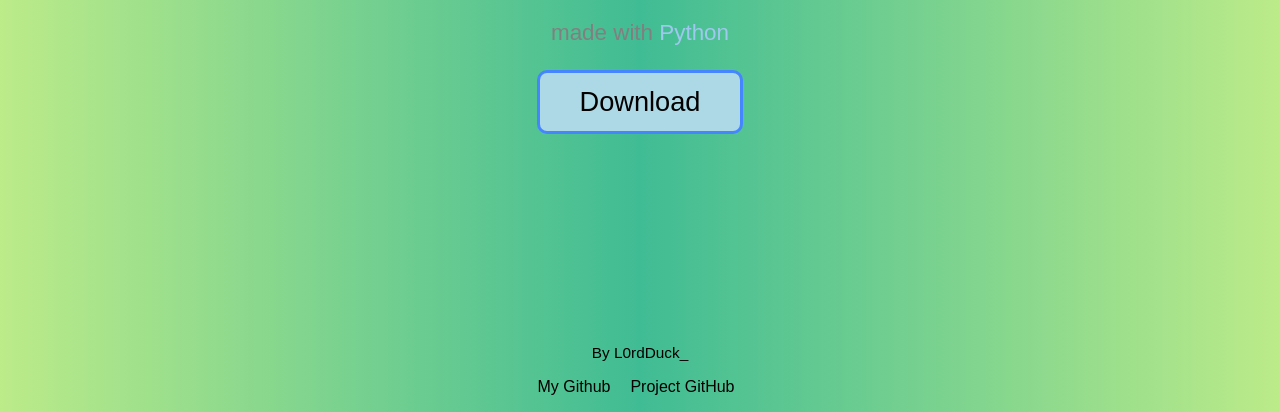
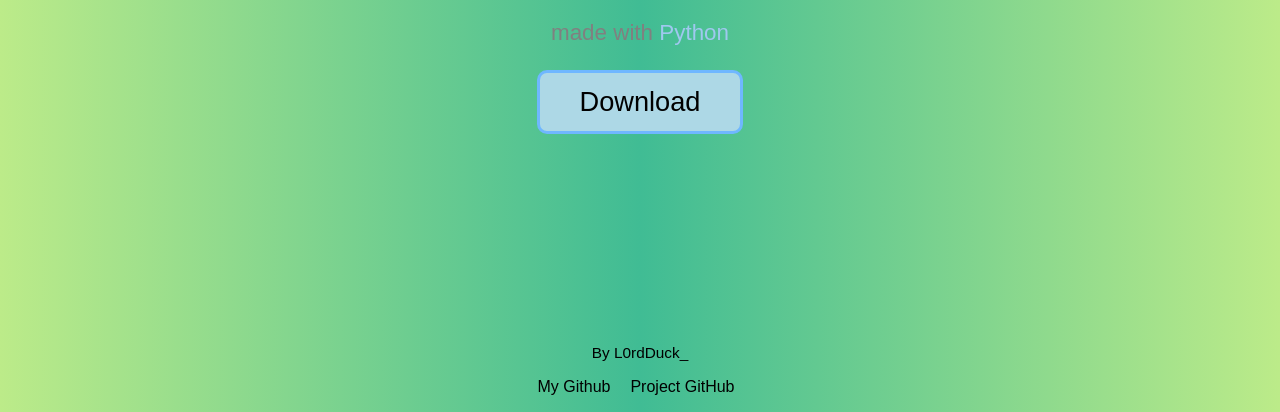
Before and after one commit to L0rdDuck64/LDRVG, a plain HTML site: page index.html in a window 1280 px wide. Shown: the part 388-800 px from the top of the page. Drawn offline with Linux system fonts and the light colour scheme; a web font is replaced by a local one.

Commit message:
some fix

```diff
--- a/style.css
+++ b/style.css
@@ -106,7 +106,7 @@ button {
     cursor: pointer;
     margin-top: 1vh;
     margin-bottom: 2vh;
-    border: 0.4vh solid #4586ff;
+    border: 0.4vh solid #6fb7ff;
     border-radius: 10px;
 }
 
```
Also changed, not shown: 1 other file.
